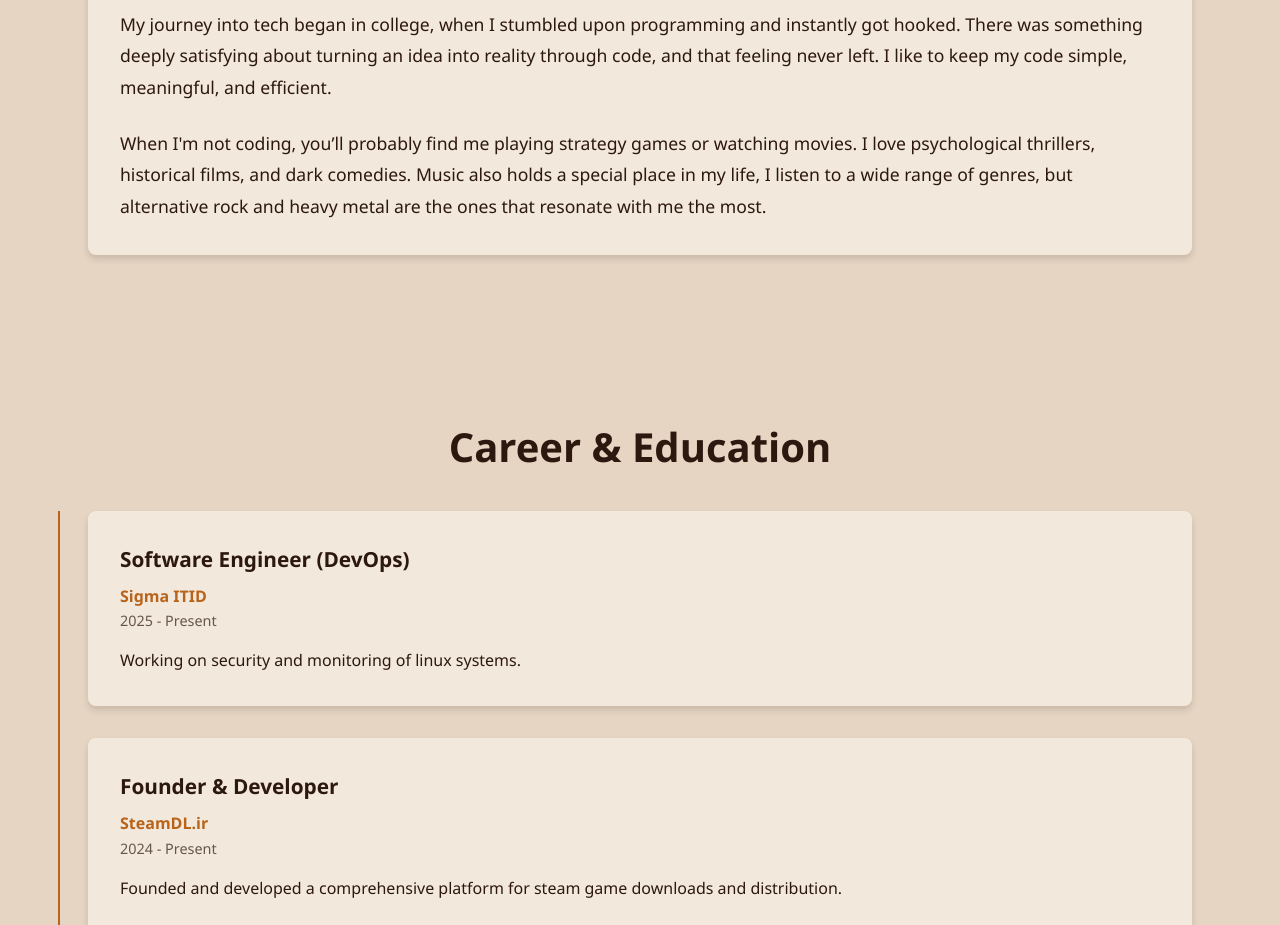
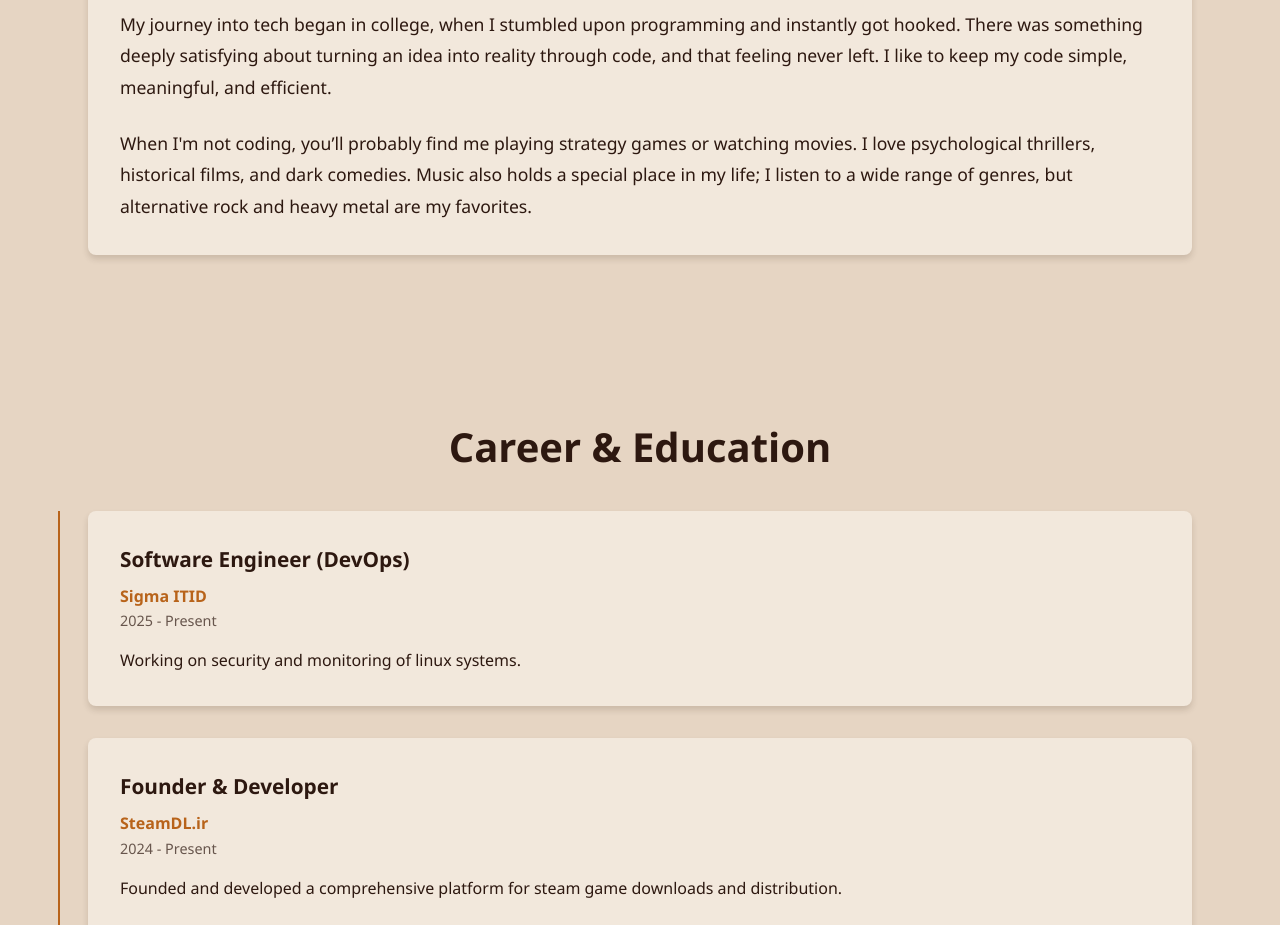
Before and after one commit to lostact/lostact.online, a plain HTML site: page index.html in a window 1280 px wide. Shown: the part 1640-2565 px from the top of the page. Drawn offline with Linux system fonts and the light colour scheme.

Commit message:
Update index.html

```diff
--- a/index.html
+++ b/index.html
@@ -78,7 +78,7 @@
                 <h2>My Story</h2>
                 <div class="story-card">
                     <p>My journey into tech began in college, when I stumbled upon programming and instantly got hooked. There was something deeply satisfying about turning an idea into reality through code, and that feeling never left. I like to keep my code simple, meaningful, and efficient.</p>
-                    <p>When I'm not coding, you’ll probably find me playing strategy games or watching movies. I love psychological thrillers, historical films, and dark comedies. Music also holds a special place in my life, I listen to a wide range of genres, but alternative rock and heavy metal are the ones that resonate with me the most.</p>
+                    <p>When I'm not coding, you’ll probably find me playing strategy games or watching movies. I love psychological thrillers, historical films, and dark comedies. Music also holds a special place in my life; I listen to a wide range of genres, but alternative rock and heavy metal are my favorites.</p>
                 </div>
             </div>
         </section>
```
